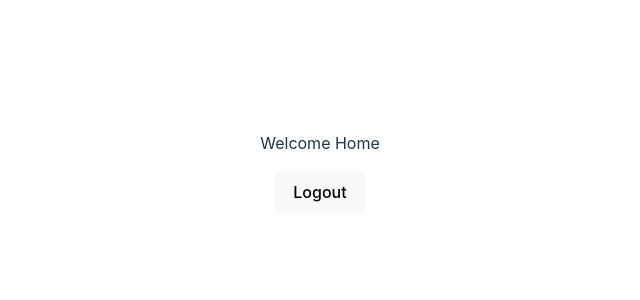
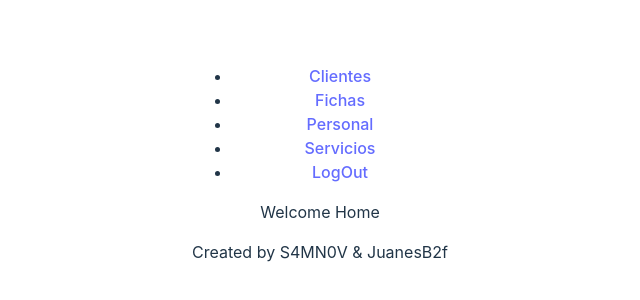
Before and after one commit to Samuel-Novoa/new-eyc-gestion, a React (Vite) app: page /home in a window 1280 px wide. Shown: the part 236-536 px from the top of the page, without its empty margins (320-960 px from the left). Built offline with nearby package versions, Linux system fonts and the light colour scheme.

Commit message:
Adding global menu [working]

```diff
--- a/src/App.jsx
+++ b/src/App.jsx
@@ -18,13 +18,12 @@ function App() {
       <Routes>
         <Route path="/" element={<Login />} />
         <Route path="/home" element={<Home />} />
-        {/* <Route path="/" element={<Login />} /> */}
-        {/* <Route path="fichas" element={<Fichas />} /> */}
+        <Route path="/fichas" element={<Fichas />} />
         <Route path="/login" element={<Login />} />
         <Route path="/signup" element={<SignUp />} />
-        {/* <Route path="personal" element={<Personal /> } /> */}
-        {/* <Route path="clientes" element={<Clientes />} /> */}
-        {/* <Route path="servicios" element={<Servicios />} /> */}
+        <Route path="/personal" element={<Personal /> } />
+        <Route path="/clientes" element={<Clientes />} />
+        <Route path="/servicios" element={<Servicios />} />
       </Routes>
     </div>
   );
--- a/src/HomePage.jsx
+++ b/src/HomePage.jsx
@@ -1,36 +1,14 @@
-import React from 'react';
-import {  signOut } from "firebase/auth";
-import {auth} from './firebase/firebase.config';
-import { useNavigate } from 'react-router-dom';
+import React from "react";
+import Main from "./layout/Main";
 
 const Home = () => {
-    const navigate = useNavigate();
-
-    const handleLogout = () => {
-        signOut(auth).then(() => {
-        // Sign-out successful.
-            navigate("/");
-            console.log("Signed out successfully")
-        }).catch((error) => {
-        // An error happened.
-        });
-    }
-
-    return(
-        <>
-            <nav>
-                <p>
-                    Welcome Home
-                </p>
-
-                <div>
-        			<button onClick={handleLogout}>
-                        Logout
-                    </button>
-        		</div>
-            </nav>
-        </>
-    )
-}
+  return (
+    <>
+      <Main>
+        <p>Welcome Home</p>
+      </Main>
+    </>
+  );
+};
 
 export default Home;
--- a/src/layout/NavBar.jsx
+++ b/src/layout/NavBar.jsx
@@ -1,19 +1,43 @@
-import React from 'react'
-import { Link } from 'react-router-dom'
+import React from "react";
+import { Link } from "react-router-dom";
+import { signOut } from "firebase/auth";
+import { auth } from "../firebase/firebase.config";
+import { useNavigate } from "react-router-dom";
 
 function NavBar() {
+  const navigate = useNavigate();
+
+  const handleLogout = () => {
+    signOut(auth)
+      .then(() => {
+        // Sign-out successful.
+        navigate("/");
+        console.log("Signed out successfully");
+      })
+      .catch((error) => {
+        // An error happened.
+      });
+  };
+
   return (
     <div>
-        <ul>
-            <li><Link to="/admin">Admin</Link></li>
-            <li><Link to="/clientes">Clientes</Link></li>
-            <li><Link to="/fichas">Fichas</Link></li>
-            <li><Link to="/servicios">Servicios</Link></li>
-            <li><Link to="/user">UserView</Link></li>
-            <li>LogOut</li>
-        </ul>
+      <ul>
+        <li>
+          <Link to="/clientes">Clientes</Link>
+        </li>
+        <li>
+          <Link to="/fichas">Fichas</Link>
+        </li>
+        <li>
+          <Link to="/personal">Personal</Link>
+        </li>
+        <li>
+          <Link to="/servicios">Servicios</Link>
+        </li>
+        <li><a onClick={handleLogout}>LogOut</a></li>
+      </ul>
     </div>
-  )
+  );
 }
 
-export default NavBar
+export default NavBar;
--- a/src/pages/Personal.jsx
+++ b/src/pages/Personal.jsx
@@ -1,9 +1,12 @@
-import React from 'react'
+import React from "react";
+import Main from "../layout/Main";
 
 function Personal() {
   return (
-    <div>Personal</div>
-  )
+    <Main>
+      <div>Personal</div>
+    </Main>
+  );
 }
 
-export default Personal
+export default Personal;
```
